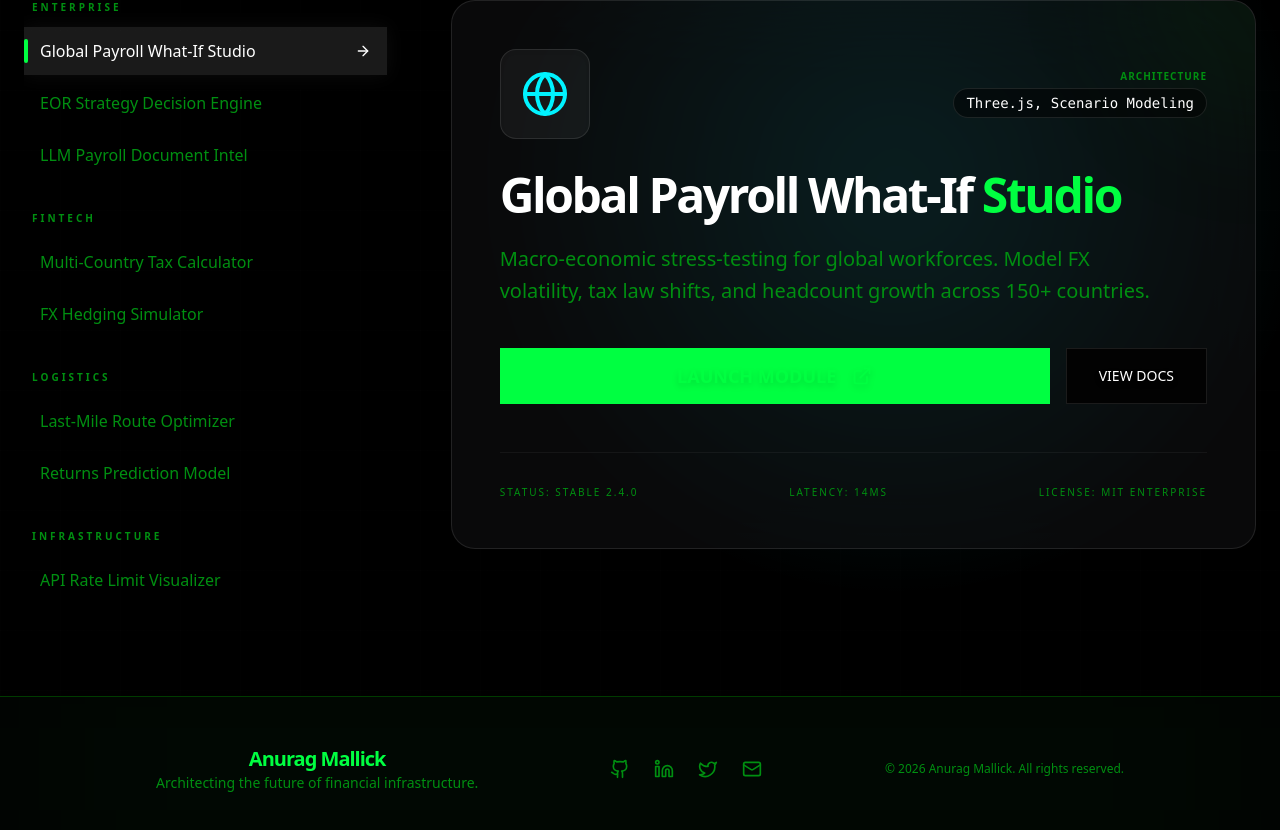
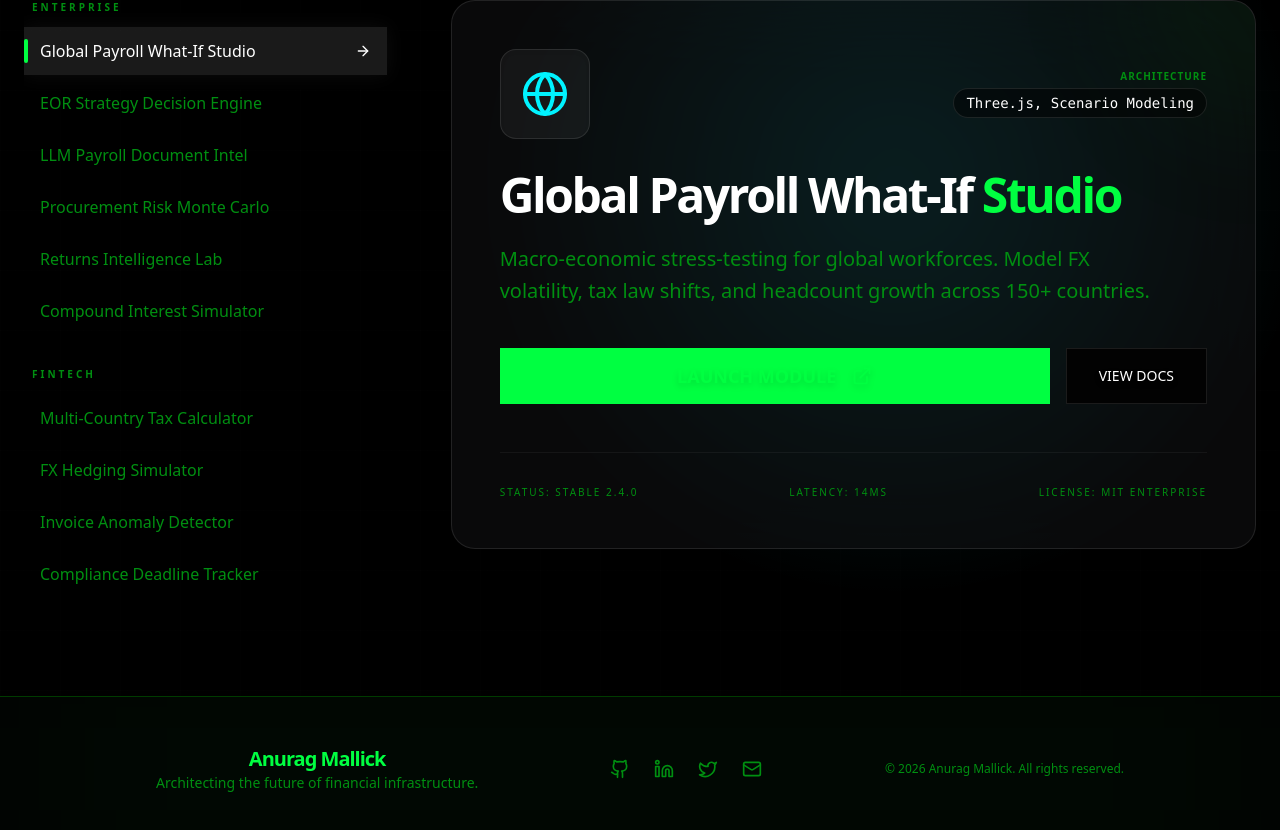
Before and after one commit to anurag-mallick/portfolio, a Next.js app: page / in a window 1280 px wide. Shown: the part 7838-8668 px from the top of the page. Built offline with nearby package versions, Linux system fonts and the light colour scheme; a web font is replaced by a local one.

Commit message:
feat: restore all 30+ missing apps and games to AppShowcaseLab

```diff
--- a/src/components/sections/AppShowcase.tsx
+++ b/src/components/sections/AppShowcase.tsx
@@ -50,6 +50,33 @@ const allApps: AppDetail[] = [
         color: "#9d50bb",
         category: "Enterprise"
     },
+    {
+        title: "Procurement Risk Monte Carlo",
+        description: "Probabilistic tender evaluation. Run 5,000+ simulations to analyze award sensitivity and mitigate government contract litigation risk.",
+        icon: <PieChart className="w-12 h-12" />,
+        tech: "Chart.js, Monte Carlo",
+        link: "/apps/procurement-mc",
+        color: "#ffff00",
+        category: "Enterprise"
+    },
+    {
+        title: "Returns Intelligence Lab",
+        description: "Reverse logistics fraud detection. Visual unboxing audits paired with real-time NPS impact and bad return rate analytics.",
+        icon: <Activity className="w-12 h-12" />,
+        tech: "Frame Sequencer, NPS Logic",
+        link: "/apps/returns-lab",
+        color: "#ff0080",
+        category: "Enterprise"
+    },
+    {
+        title: "Compound Interest Simulator",
+        description: "High-fidelity financial projection tool. Adjust principal, rate, and time sliders to trigger particle effects for exponential wealth generation.",
+        icon: <TrendingUp className="w-12 h-12" />,
+        tech: "Canvas API, Finance.js",
+        link: "/apps/compound",
+        color: "#00f3ff",
+        category: "Enterprise"
+    },
     // Fintech
     {
         title: "Multi-Country Tax Calculator",
@@ -67,6 +94,42 @@ const allApps: AppDetail[] = [
         tech: "Monte Carlo, Canvas",
         link: "/apps/fx-hedging",
         color: "#ff00ff",
+        category: "Fintech"
+    },
+    {
+        title: "Invoice Anomaly Detector",
+        description: "ML-powered invoice validation detecting duplicate payments, pricing anomalies, and vendor fraud patterns.",
+        icon: <FileSearch className="w-12 h-12" />,
+        tech: "ML, Pattern Recognition",
+        link: "/apps/invoice-anomaly",
+        color: "#ff6b00",
+        category: "Fintech"
+    },
+    {
+        title: "Compliance Deadline Tracker",
+        description: "Multi-country compliance calendar with automated reminders for tax filings, audits, and regulatory deadlines.",
+        icon: <Calendar className="w-12 h-12" />,
+        tech: "date-fns, Notifications",
+        link: "/apps/compliance-tracker",
+        color: "#00ff99",
+        category: "Fintech"
+    },
+    {
+        title: "LLM Cost Optimizer",
+        description: "Compare GPT-4, Claude, Gemini costs across 1M+ tokens with caching strategies and batch processing savings.",
+        icon: <Brain className="w-12 h-12" />,
+        tech: "Cost Analysis, Charts",
+        link: "/apps/llm-cost",
+        color: "#ffff00",
+        category: "Fintech"
+    },
+    {
+        title: "Prompt Engineering Lab",
+        description: "Interactive playground for testing prompts with token counting, cost estimation, and response comparison.",
+        icon: <Code className="w-12 h-12" />,
+        tech: "Monaco Editor, API",
+        link: "/apps/prompt-lab",
+        color: "#a855f7",
         category: "Fintech"
     },
     // Logistics
@@ -88,6 +151,24 @@ const allApps: AppDetail[] = [
         color: "#ff6b6b",
         category: "Logistics"
     },
+    {
+        title: "Delivery Density Heatmap",
+        description: "Simulate how order clustering affects per-unit cost. Interactive grid with density color-coding and cost metrics.",
+        icon: <MapPin className="w-12 h-12" />,
+        tech: "Heatmap, Voronoi",
+        link: "/apps/delivery-heatmap",
+        color: "#ffff00",
+        category: "Logistics"
+    },
+    {
+        title: "3PL Cost Comparator",
+        description: "Compare shipping costs across carriers (FedEx, UPS, DHL, USPS) with zone-based pricing and bulk discounts.",
+        icon: <Package className="w-12 h-12" />,
+        tech: "Cost Analysis",
+        link: "/apps/3pl-comparator",
+        color: "#00d4ff",
+        category: "Logistics"
+    },
     // Infrastructure
     {
         title: "API Rate Limit Visualizer",
@@ -105,6 +186,24 @@ const allApps: AppDetail[] = [
         tech: "Particle System",
         link: "/apps/load-balancer",
         color: "#00f3ff",
+        category: "Infrastructure"
+    },
+    {
+        title: "Database Query Planner",
+        description: "Visualize SQL query execution plans with index usage, join strategies, and performance cost estimates.",
+        icon: <Database className="w-12 h-12" />,
+        tech: "SQL, Visualization",
+        link: "/apps/db-query-planner",
+        color: "#9b59b6",
+        category: "Infrastructure"
+    },
+    {
+        title: "Feature Flag Impact Calculator",
+        description: "Simulate feature rollout strategies with A/B testing, gradual rollout percentages, and impact metrics.",
+        icon: <Flag className="w-12 h-12" />,
+        tech: "A/B Testing",
+        link: "/apps/feature-flag",
+        color: "#e74c3c",
         category: "Infrastructure"
     },
     // Algorithms
@@ -126,6 +225,33 @@ const allApps: AppDetail[] = [
         color: "#ff0080",
         category: "Algorithms"
     },
+    {
+        title: "Circuit Breaker Pattern",
+        description: "Microservices resilience pattern demo. State machine visualization with request flow animation and failure detection.",
+        icon: <Zap className="w-12 h-12" />,
+        tech: "State Machine",
+        link: "/apps/circuit-breaker",
+        color: "#ffff00",
+        category: "Algorithms"
+    },
+    {
+        title: "Auto-Scaling Simulator",
+        description: "Visualize horizontal pod autoscaling with CPU/memory metrics, scale-up/down delays, and cost optimization.",
+        icon: <TrendingUp className="w-12 h-12" />,
+        tech: "K8s, Metrics",
+        link: "/apps/auto-scaling",
+        color: "#2ecc71",
+        category: "Algorithms"
+    },
+    {
+        title: "Multi-Tenant Data Isolation",
+        description: "Compare database isolation strategies: shared schema, separate schema, and separate database with security analysis.",
+        icon: <Shield className="w-12 h-12" />,
+        tech: "Security, DB",
+        link: "/apps/multi-tenant",
+        color: "#3498db",
+        category: "Algorithms"
+    },
     // Games
     {
         title: "Neon Tetris",
@@ -143,6 +269,78 @@ const allApps: AppDetail[] = [
         tech: "Physics Engine",
         link: "/apps/ping-pong",
         color: "#ff0080",
+        category: "Games"
+    },
+    {
+        title: "Neon Arkanoid",
+        description: "Ballistics simulation. Destroy all blocks using a physics-driven paddle and ball mechanism.",
+        icon: <MousePointerClick className="w-12 h-12" />,
+        tech: "Collision Logic",
+        link: "/apps/arkanoid",
+        color: "#ffff00",
+        category: "Games"
+    },
+    {
+        title: "Cyber Serpent",
+        description: "Recursive data structure visualization. Grow the array without colliding with the grid boundaries.",
+        icon: <Gamepad2 className="w-12 h-12" />,
+        tech: "Queue Logic",
+        link: "/apps/snake",
+        color: "#00ff99",
+        category: "Games"
+    },
+    {
+        title: "Void Defender",
+        description: "Standard firewall protocols. Eliminate incoming packets to protect the system core.",
+        icon: <Zap className="w-12 h-12" />,
+        tech: "Object Pooling",
+        link: "/apps/space-invaders",
+        color: "#ff0000",
+        category: "Games"
+    },
+    {
+        title: "Data Merge 2048",
+        description: "Binary accumulation. Merge data packets to overflow the stack and reach the maximum value.",
+        icon: <Brain className="w-12 h-12" />,
+        tech: "Grid State",
+        link: "/apps/2048",
+        color: "#ff00ff",
+        category: "Games"
+    },
+    {
+        title: "Vector Void",
+        description: "Trajectory simulation. Navigate the zero-gravity field and avoid system debris.",
+        icon: <Disc className="w-12 h-12" />,
+        tech: "Vector Math",
+        link: "/apps/asteroids",
+        color: "#00f3ff",
+        category: "Games"
+    },
+    {
+        title: "Syntax Defense",
+        description: "Input verification. Type fast to prevent buffer overflow and secure the terminal.",
+        icon: <Keyboard className="w-12 h-12" />,
+        tech: "Event Listeners",
+        link: "/apps/speed-typer",
+        color: "#ffff00",
+        category: "Games"
+    },
+    {
+        title: "Pattern Lock",
+        description: "Sequence authentication. Replicate the memory key to bypass the security encryption.",
+        icon: <Lock className="w-12 h-12" />,
+        tech: "Async/Await",
+        link: "/apps/memory",
+        color: "#ff0080",
+        category: "Games"
+    },
+    {
+        title: "Logic Grid",
+        description: "Hazard detection algorithm. Flag the corruption in the recursive grid simulation.",
+        icon: <Grid className="w-12 h-12" />,
+        tech: "Recursion",
+        link: "/apps/minesweeper",
+        color: "#9900ff",
         category: "Games"
     }
 ];
```
